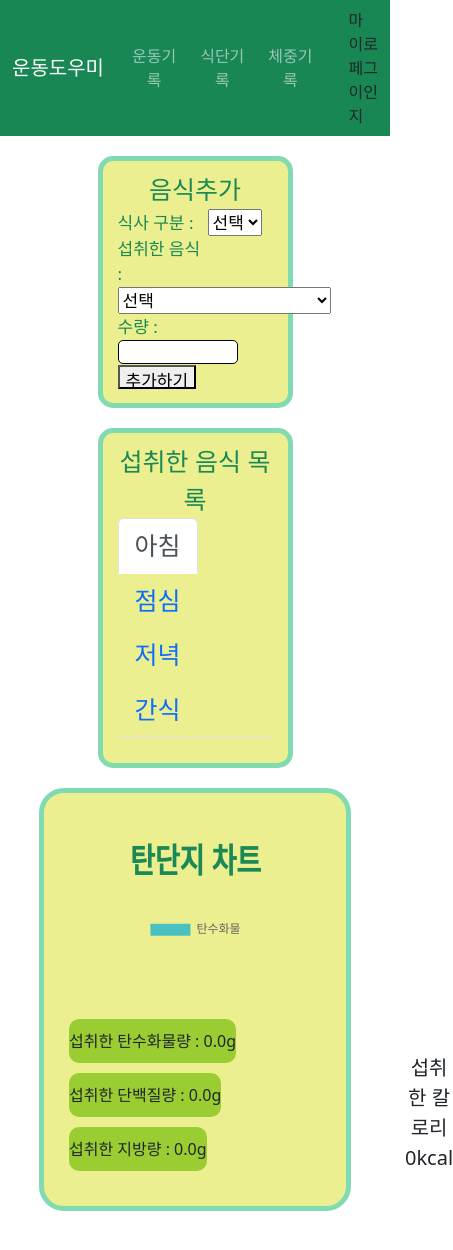
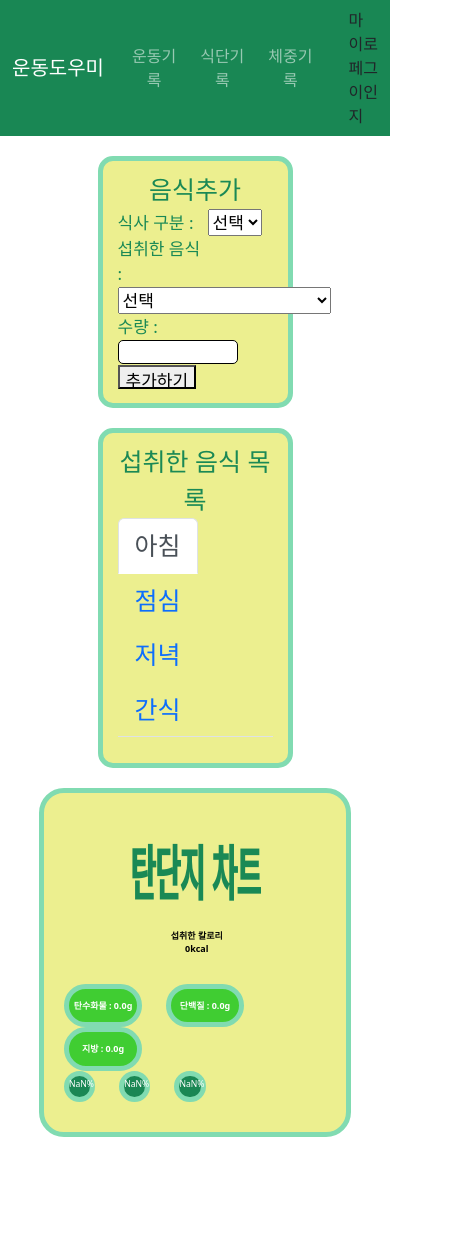
Before and after one commit to cham0287/health-tracker, a React (Create React App) app: page /diet in a window 390 px wide. Shown: the top 1250 px of the page, 453 px wide, since content can reach past the window. Built offline with nearby package versions, Linux system fonts and the light colour scheme.

Commit message:
글자크기 반응형으로 변경

```diff
--- a/src/App.css
+++ b/src/App.css
@@ -100,23 +100,43 @@
 }
 
 .eachNutrient {
+  font-size: 2.3vw;
+  font-weight: 650;
+  margin: auto;
+  width: 20vw;
   padding-top: 10px;
   padding-bottom: 10px;
-  border: 5px solid rgb(236, 239, 143);
-  border-radius: 15px;
-  background-color: yellowgreen;
+  border: 5px solid rgb(129, 219, 177);
+  border-radius: 25px;
+  background-color: #40cd32;
+  color: white;
+}
+
+.eachPercent {
+  font-size: 2.2vw;
+  text-align: center;
+  margin: auto;
+  padding-top: 8%;
+  width: 8vw;
+  height: 8vw;
+  border: 5px solid rgb(129, 219, 177);
+  border-radius: 4vw;
+  background-color: #1a8754;
+  color: white;
 }
 
 .chart {
   max-width: 50%;
   max-height: 40%;
   margin: auto;
-  margin-bottom: 70px;
+  margin-bottom: 40px;
 }
 
 .calorie {
-  font-size: 20px;
+  color: black;
+  font-size: 2.3vw;
+  font-weight: 700;
   position: absolute;
-  left: 361px;
-  top: 260px;
+  left: 42%;
+  top: 40%;
 }
--- a/src/charts/PieChart.js
+++ b/src/charts/PieChart.js
@@ -17,7 +17,7 @@ const options = {
       text: '탄단지 차트',
       color: 'hsl(152deg 68% 32%)',
       font: {
-        size: 34,
+        size: 60,
       },
       padding: {
         top: 30,
--- a/src/components/TakenNutrient.js
+++ b/src/components/TakenNutrient.js
@@ -10,15 +10,9 @@ function TakenNutrient({ nutrient }) {
       {
         label: 'Users Gained',
         data: [nutrient[0], nutrient[1], nutrient[2]],
-        backgroundColor: [
-          'rgba(75,192,192,1)',
-          '#ecf0f1',
-          '#50AF95',
-          '#f3ba2f',
-          '#2a71d0',
-        ],
-        borderColor: 'black',
-        borderWidth: 2,
+        backgroundColor: ['#3454c9', '#edf2f1', '#eb6b26'],
+        // borderColor: 'black',
+        // borderWidth: 20,
       },
     ],
     hoverOffset: 4,
@@ -30,13 +24,7 @@ function TakenNutrient({ nutrient }) {
         {
           label: 'Users Gained',
           data: [nutrient[0], nutrient[1], nutrient[2]],
-          backgroundColor: [
-            'rgba(75,192,192,1)',
-            '#ecf0f1',
-            '#50AF95',
-            '#f3ba2f',
-            '#2a71d0',
-          ],
+          backgroundColor: ['#0db1b1eb', '#ffaa01', '#ff0000ad'],
           borderColor: 'black',
           borderWidth: 0,
         },
@@ -44,6 +32,8 @@ function TakenNutrient({ nutrient }) {
       hoverOffset: 4,
     });
   }, [nutrient]);
+
+  let totalKcal = nutrient[0] * 4 + nutrient[1] * 4 + nutrient[2] * 9;
 
   return (
     <div className='takenNutrient'>
@@ -58,17 +48,34 @@ function TakenNutrient({ nutrient }) {
       <Row>
         <Col xs='auto' md={4}>
           <div className='eachNutrient'>
-            섭취한 탄수화물량 :{' ' + nutrient[0].toFixed(1) + 'g'}
+            탄수화물 :{' ' + nutrient[0].toFixed(1) + 'g'}
           </div>
         </Col>
         <Col xs='auto' md={4}>
           <div className='eachNutrient'>
-            섭취한 단백질량 : {' ' + nutrient[1].toFixed(1) + 'g'}
+            단백질 : {' ' + nutrient[1].toFixed(1) + 'g'}
           </div>
         </Col>
         <Col xs='auto' md={4}>
           <div className='eachNutrient'>
-            섭취한 지방량 : {' ' + nutrient[2].toFixed(1) + 'g'}
+            지방 : {' ' + nutrient[2].toFixed(1) + 'g'}
+          </div>
+        </Col>
+      </Row>
+      <Row>
+        <Col xs='auto' md={4}>
+          <div className='eachPercent'>
+            {((nutrient[0] * 400) / totalKcal).toFixed(1) + '%'}
+          </div>
+        </Col>
+        <Col xs='auto' md={4}>
+          <div className='eachPercent'>
+            {((nutrient[1] * 400) / totalKcal).toFixed(1) + '%'}
+          </div>
+        </Col>
+        <Col xs='auto' md={4}>
+          <div className='eachPercent'>
+            {((nutrient[2] * 900) / totalKcal).toFixed(1) + '%'}
           </div>
         </Col>
       </Row>
```
